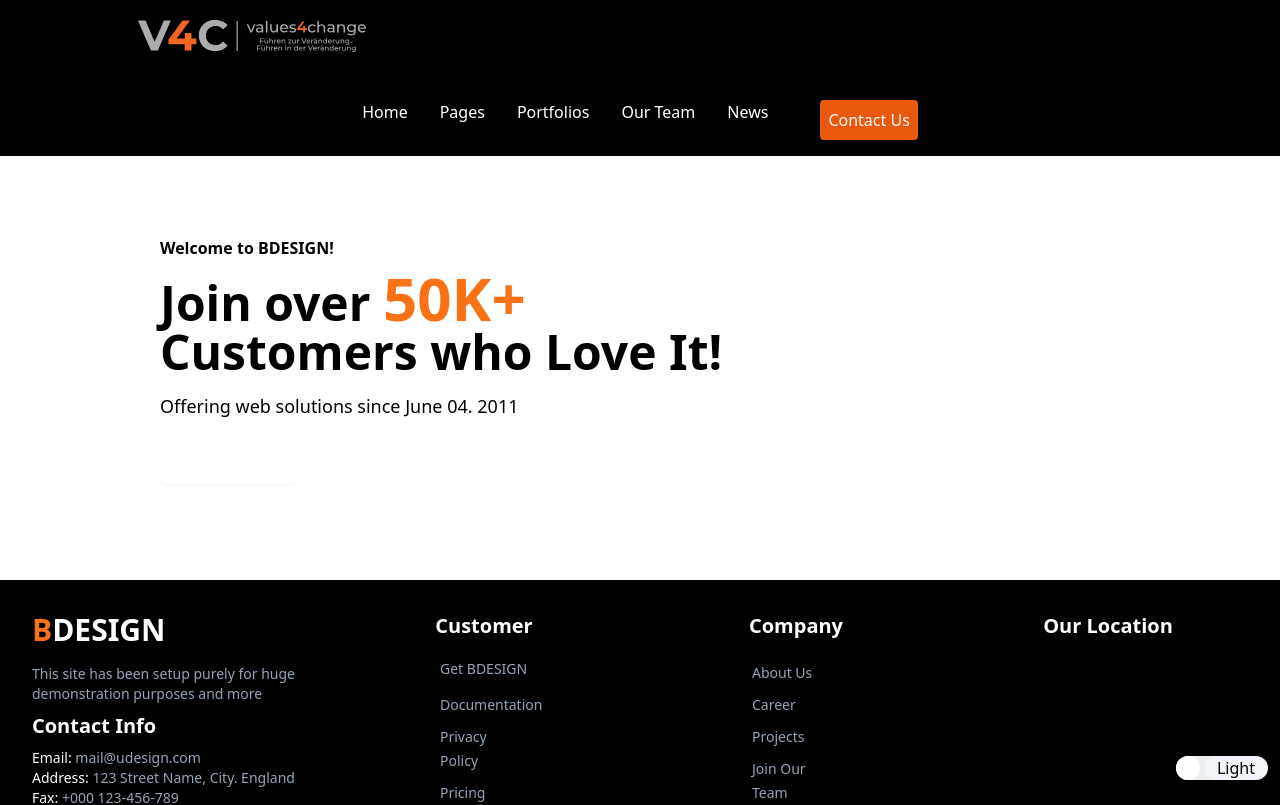
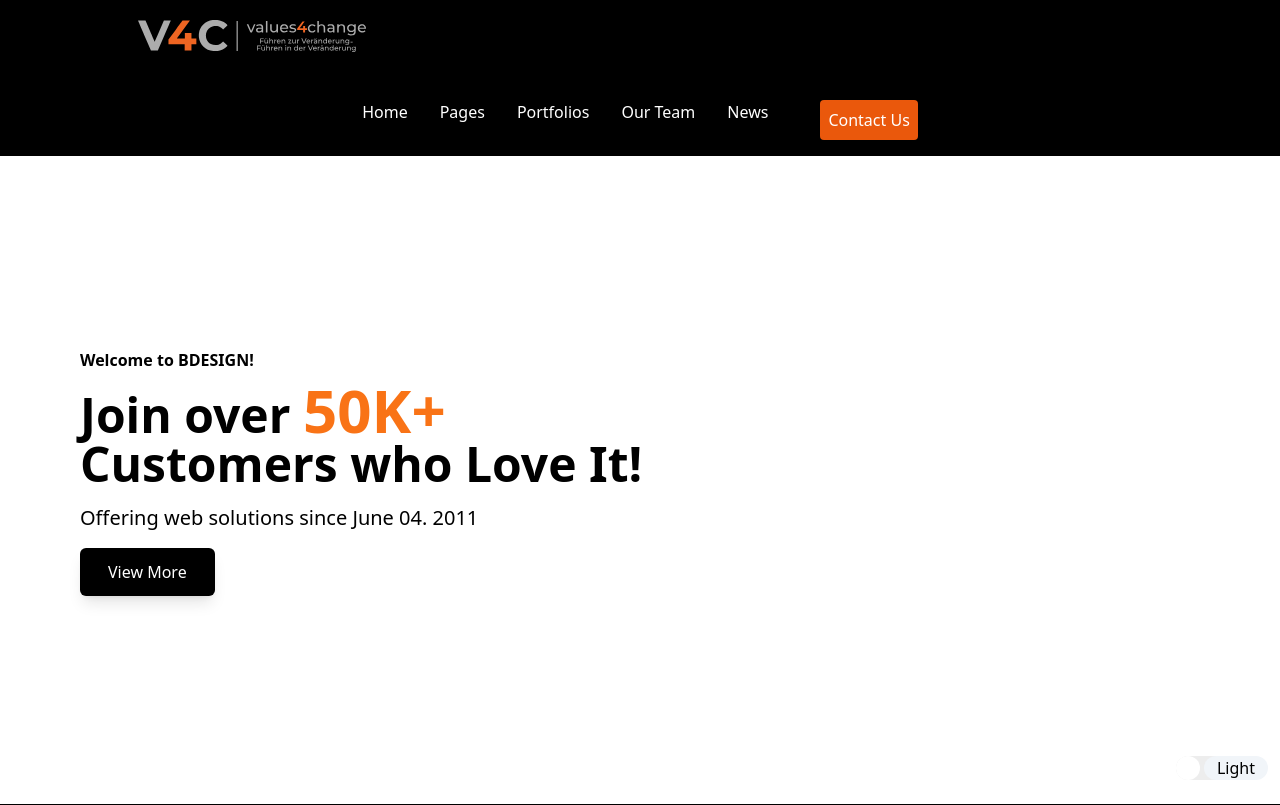
Before and after one commit to Bobchri/corporate-theme, a Next.js app: page / in a window 1280 px wide. Shown: the top 805 px of the page. Built offline with nearby package versions, Linux system fonts and the light colour scheme.

Commit message:
banner updated

```diff
--- a/src/components/Banner.js
+++ b/src/components/Banner.js
@@ -5,18 +5,22 @@ const Banner = () => {
   return (
     <div className="container mx-auto px-20">
       {/*Banner Goes Here*/}
-      <div className="  text-black p-20">
+      <div className=" py-16 md:py-24 lg:py-32 xl:py-48 text-black">
         <div className="max-w-7xl mx-auto">
-          <h1 className="text-base font-semibold mb-2">Welcome to BDESIGN!</h1>
+          <h1 className="text-base md:text-xl lg:text-xl xl:text-base font-semibold mb-2">
+            Welcome to BDESIGN!
+          </h1>
           <h1 className="text-5xl font-semibold ">
             Join over{" "}
             <span className="text-6xl font-bold text-orange-500">50K+</span>
           </h1>
-          <h1 className="text-5xl font-semibold mb-4">
+          <h1 className="md:text-5xl lg:text-5xl xl:text-5xl font-semibold  text-5xl mb-4">
             Customers who Love It!
           </h1>
-          <p className="text-lg">Offering web solutions since June 04. 2011</p>
-          <Button bgColor="blue-500" textColor="white" text="View More" />
+          <p className="text-base md:text-lg lg:text-xl">
+            Offering web solutions since June 04. 2011
+          </p>
+          <Button bgColor="black" textColor="white" text="View More" />
         </div>
       </div>
     </div>
--- a/src/components/Button.js
+++ b/src/components/Button.js
@@ -3,7 +3,7 @@ import React from "react";
 const Button = ({ bgColor, textColor, text }) => {
   return (
     <button
-      className={`bg-${bgColor} text-${textColor} my-4 py-3 px-7 rounded-md shadow-sm hover:shadow-md`}
+      className={`bg-${bgColor} text-${textColor} my-4 py-3 px-7 rounded-md shadow-lg hover:shadow-md`}
     >
       {text}
     </button>
```
